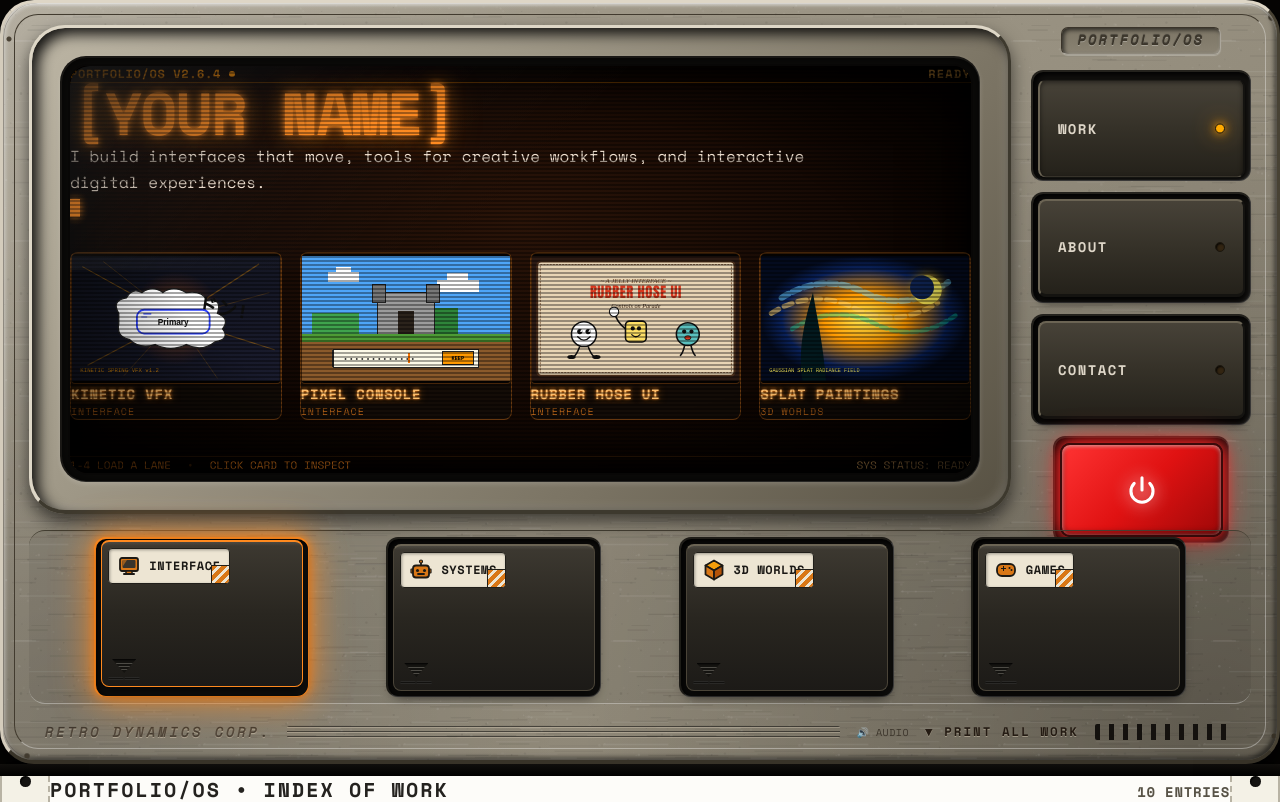
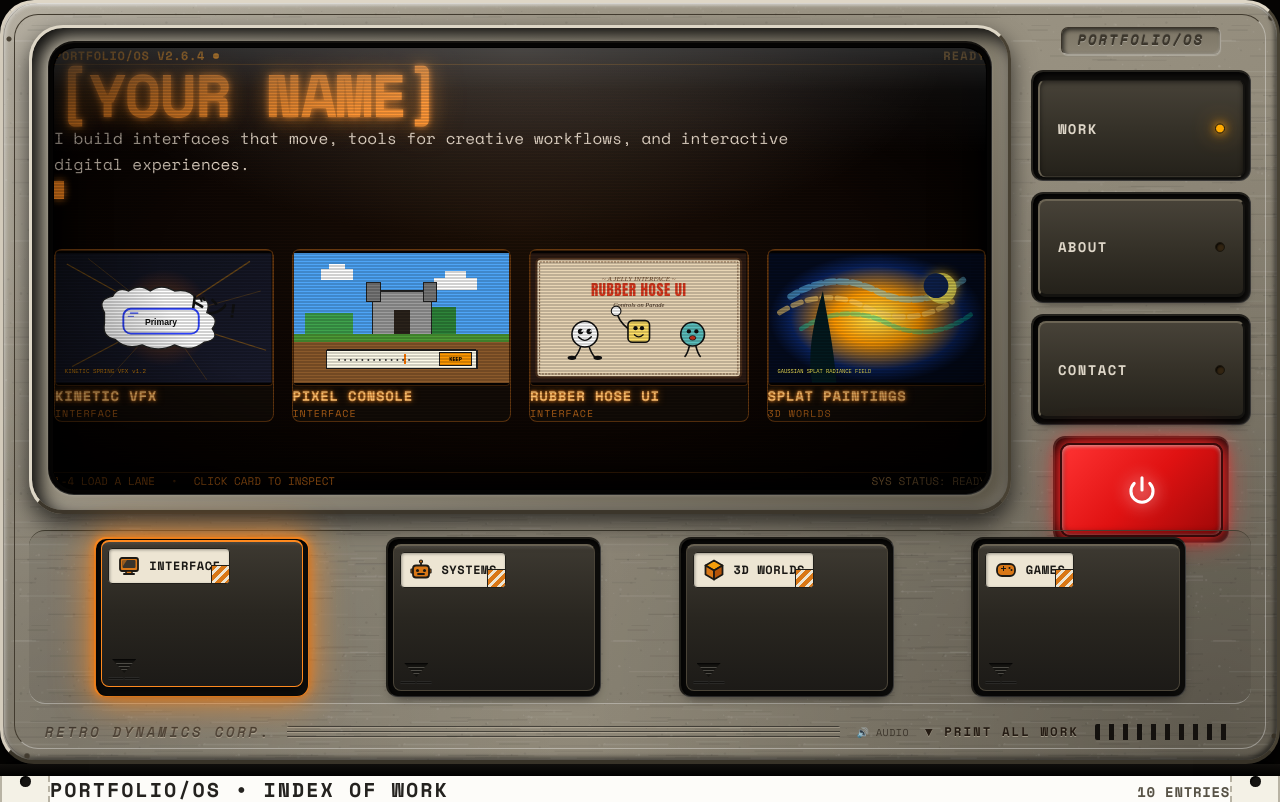
Before and after one commit to spixcy/portfolio, a React (Vite) app: page / in a window 1280 px wide. Shown: the top 802 px of the page. Built offline with nearby package versions, Linux system fonts and the light colour scheme.

Commit message:
style: rebuild CRT display geometry, molded bevel, gasket, and glass reflection

```diff
--- a/src/components/crt/CRTDisplay.tsx
+++ b/src/components/crt/CRTDisplay.tsx
@@ -29,7 +29,7 @@ export const CRTDisplay: React.FC<CRTDisplayProps> = ({
           {/* Dynamic Display Content */}
           {isPoweredOn ? (
             <div
-              className={`relative z-10 w-full h-full flex flex-col flex-1 p-3.5 sm:p-5 lg:p-6 text-[#faebda] overflow-hidden ${
+              className={`relative z-10 w-full h-full flex flex-col flex-1 p-3 sm:p-4 md:p-5 text-[#ffbe6b] overflow-hidden ${
                 powerTransitioning ? 'crt-powered-on-anim' : 'screen-flicker'
               }`}
             >
@@ -41,7 +41,7 @@ export const CRTDisplay: React.FC<CRTDisplayProps> = ({
                 powerTransitioning ? 'crt-powered-off-anim' : ''
               }`}
             >
-              <div className="text-neutral-800/40 text-xs font-mono tracking-widest uppercase select-none">
+              <div className="text-neutral-800/60 text-xs font-mono tracking-widest uppercase select-none">
                 [SYSTEM STANDBY • SWITCH POWER ON]
               </div>
             </div>
--- a/src/index.css
+++ b/src/index.css
@@ -160,19 +160,19 @@ html, body {
 
 .molded-tv-bezel {
   grid-area: screen;
-  /* Thick vintage molded bezel that curves inwards */
+  /* Thick vintage molded bezel that curves inwards with directional lighting */
   background:
-    linear-gradient(135deg, #bcb5a4 0%, #9e9786 35%, #7a7363 70%, #575143 100%);
-  border-radius: 36px;
-  padding: clamp(16px, 2.4vw, 28px);
+    linear-gradient(145deg, #bcb5a4 0%, #9e9786 35%, #7a7363 70%, #575143 100%);
+  border-radius: 34px;
+  padding: 13px 16px 15px 16px;
   border-top: 3.5px solid #ded7c7;
   border-left: 3px solid #ded7c7;
-  border-bottom: 4px solid #3d392e;
-  border-right: 3.5px solid #3d392e;
+  border-bottom: 4px solid #3c362b;
+  border-right: 3.5px solid #484133;
   box-shadow:
-    inset 6px 6px 14px rgba(0, 0, 0, 0.9),
-    inset -4px -4px 10px rgba(255, 255, 255, 0.15),
-    0 8px 18px rgba(0, 0, 0, 0.6);
+    inset 8px 8px 18px rgba(0, 0, 0, 0.94),
+    inset -5px -5px 14px rgba(255, 255, 255, 0.18),
+    0 10px 24px rgba(0, 0, 0, 0.7);
   position: relative;
   display: flex;
   flex-direction: column;
@@ -182,16 +182,16 @@ html, body {
 
 /* Deep Sunken Rubberized Gasket Ring */
 .sunken-gasket-well {
-  background: #0f0e0c;
+  background: #080706;
   border-radius: 26px;
-  padding: 6px;
-  border-top: 2.5px solid #1a1815;
-  border-left: 2px solid #1a1815;
-  border-bottom: 1.5px solid rgba(255, 255, 255, 0.1);
-  border-right: 1.5px solid rgba(255, 255, 255, 0.1);
+  padding: 4px;
+  border-top: 2px solid #14120f;
+  border-left: 1.5px solid #14120f;
+  border-bottom: 1.5px solid rgba(255, 255, 255, 0.14);
+  border-right: 1.5px solid rgba(255, 255, 255, 0.14);
   box-shadow:
-    inset 0 0 25px rgba(0, 0, 0, 0.98),
-    0 2px 5px rgba(255, 255, 255, 0.15);
+    inset 0 0 16px rgba(0, 0, 0, 0.98),
+    0 1px 3px rgba(255, 255, 255, 0.15);
   display: flex;
   flex-direction: column;
   flex: 1;
@@ -200,54 +200,64 @@ html, body {
 
 /* Inner CRT Tube Glass Cavity */
 .crt-tube-glass {
-  background: radial-gradient(ellipse at 50% 38%, #2b1408 0%, #110703 60%, #050201 100%);
-  border-radius: 20px;
+  background: radial-gradient(ellipse at 50% 40%, #1f1107 0%, #0d0603 55%, #050201 100%);
+  border-radius: 22px;
   position: relative;
   overflow: hidden;
-  border: 2px solid #080706;
+  border: 1.5px solid #000000;
   box-shadow:
-    inset 0 0 65px rgba(0, 0, 0, 0.98),
-    inset 0 0 25px rgba(0, 0, 0, 0.95);
+    inset 0 0 50px rgba(0, 0, 0, 0.98),
+    inset 0 0 20px rgba(0, 0, 0, 0.95);
   display: flex;
   flex-direction: column;
   flex: 1;
   min-height: 0;
 }
 
-/* Glass Reflection Arc */
+/* Curved Spherical Glass Reflection Glare */
 .crt-reflection-glare {
   position: absolute;
   top: 0;
   left: 0;
-  width: 70%;
-  height: 50%;
-  background: linear-gradient(
-    135deg,
-    rgba(255, 255, 255, 0.08) 0%,
-    rgba(255, 255, 255, 0.02) 40%,
-    transparent 70%
-  );
-  border-top-left-radius: 20px;
+  right: 0;
+  height: 48%;
+  background:
+    linear-gradient(180deg, rgba(255, 255, 255, 0.14) 0%, rgba(255, 255, 255, 0.04) 20%, transparent 50%),
+    radial-gradient(ellipse at 50% 0%, rgba(255, 245, 230, 0.16) 0%, transparent 65%);
+  border-top-left-radius: 22px;
+  border-top-right-radius: 22px;
   pointer-events: none;
   z-index: 25;
 }
 
-/* Scanlines */
+/* High-Readability Fine Scanlines */
 .crt-scanlines-pattern {
   position: absolute;
   inset: 0;
   background: repeating-linear-gradient(
     to bottom,
     rgba(0, 0, 0, 0) 0px,
-    rgba(0, 0, 0, 0) 2px,
-    rgba(0, 0, 0, 0.35) 2px,
-    rgba(0, 0, 0, 0.35) 4px
+    rgba(0, 0, 0, 0) 1.5px,
+    rgba(0, 0, 0, 0.18) 1.5px,
+    rgba(0, 0, 0, 0.18) 3px
   );
   pointer-events: none;
   z-index: 24;
 }
 
 /* CRT Vignette */
+.crt-vignette-layer {
+  position: absolute;
+  inset: 0;
+  background: radial-gradient(
+    ellipse at 50% 50%,
+    transparent 65%,
+    rgba(0, 0, 0, 0.4) 85%,
+    rgba(0, 0, 0, 0.8) 100%
+  );
+  pointer-events: none;
+  z-index: 23;
+}
 .crt-vignette-layer {
   position: absolute;
   inset: 0;
```
